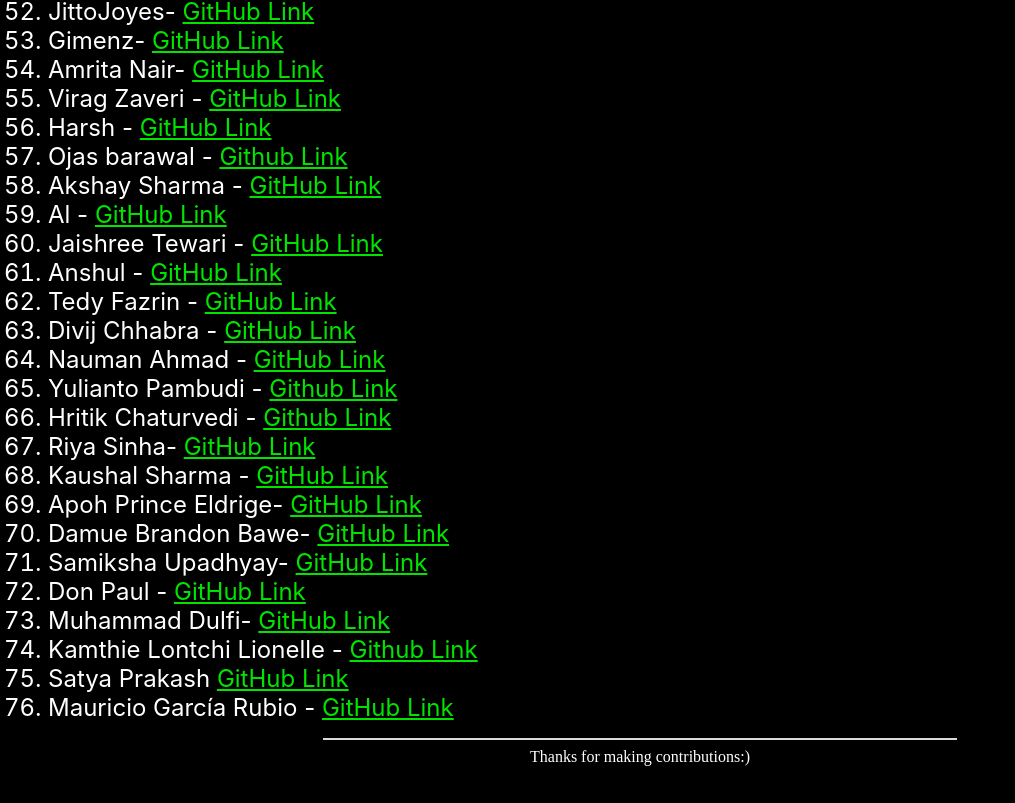
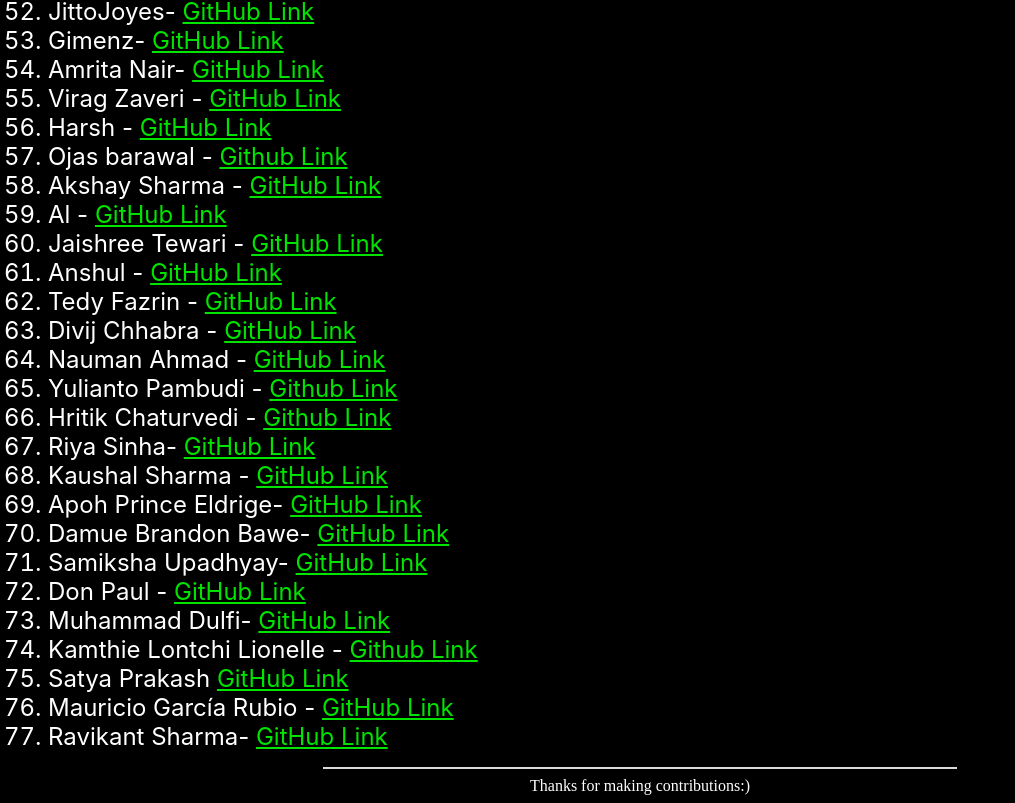
Before and after one commit to Darsh2001/HACKTOBERFEST-2020, a plain HTML site: page index.html in a window 1280 px wide. Shown: the part 2378-3181 px from the top of the page, without its empty margins (0-1015 px from the left). Before the commit the page ends 3152 px from the top, so only its background shows below. Drawn offline with Linux system fonts and the light colour scheme.

Commit message:
Update index.html

```diff
--- a/index.html
+++ b/index.html
@@ -104,6 +104,7 @@
     <li>Kamthie Lontchi Lionelle - <a href="https://github.com/Lontchi12"> Github Link</a>
     <li>Satya Prakash <a href="https://github.com/Spider-50140"> GitHub Link</a>
   	<li>Mauricio García Rubio -  <a href="https://github.com/MauricioGR15"> GitHub Link</a>
+    <li>Ravikant Sharma- <a href="https://github.com/Ravikant-unzippedtechnology"> GitHub Link</a>
 </ol></font>
 <hr width=50% color='#dadada'>
 <center>Thanks for making contributions:)</center>
```
